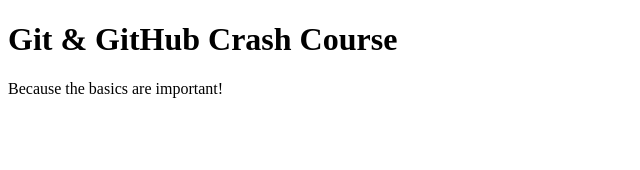
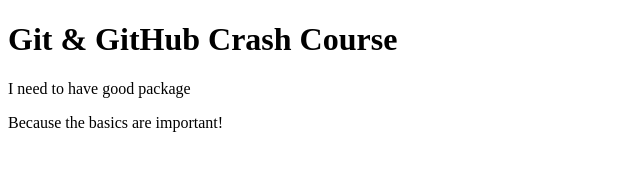
Before and after one commit to gitwfactions/test, a plain HTML site: page index.html in a window 1280 px wide. Shown: the whole page, without its empty margins (0-640 px from the left). Drawn offline with Linux system fonts and the light colour scheme.

Commit message:
updated code

```diff
--- a/index.html
+++ b/index.html
@@ -8,6 +8,7 @@
   </head>
   <body>
     <h1>Git & GitHub Crash Course</h1>
+    I need to have good package
     <p>Because the basics are important!</p>
   </body>
 </html>
```
